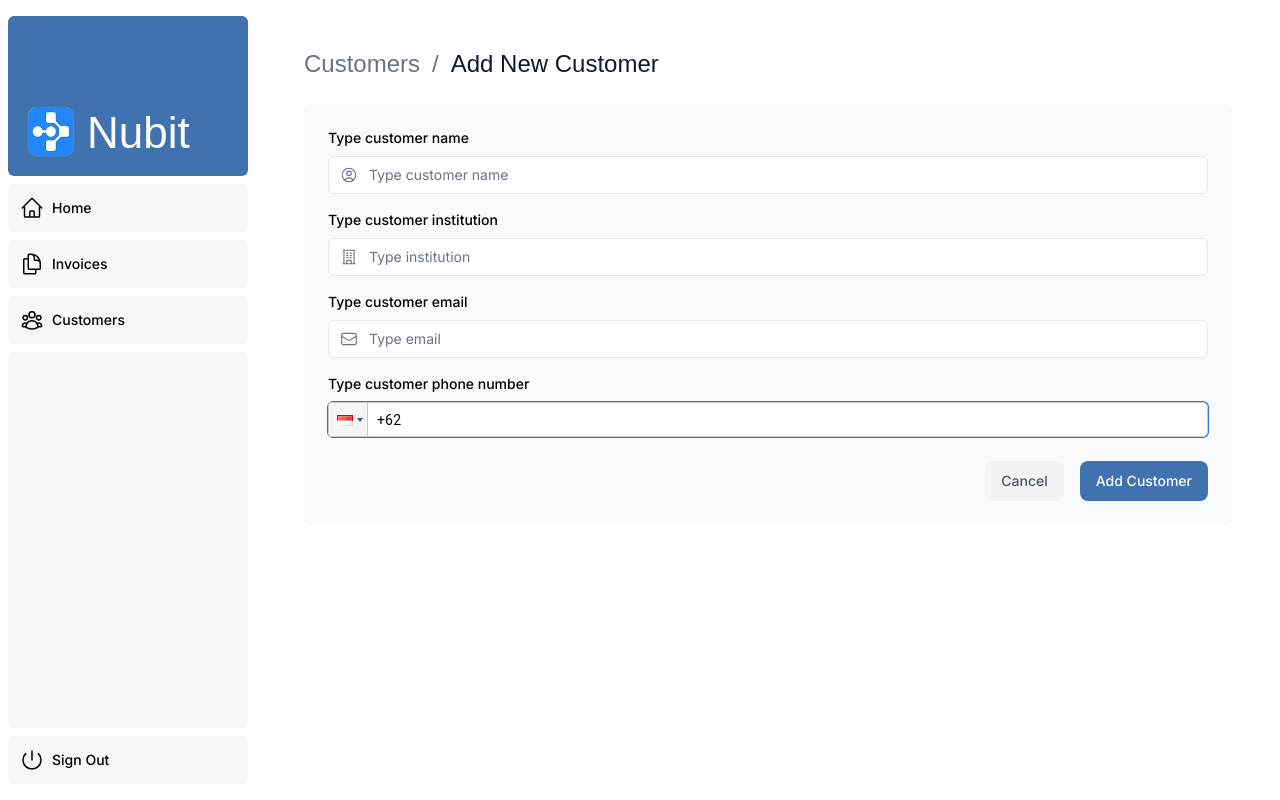
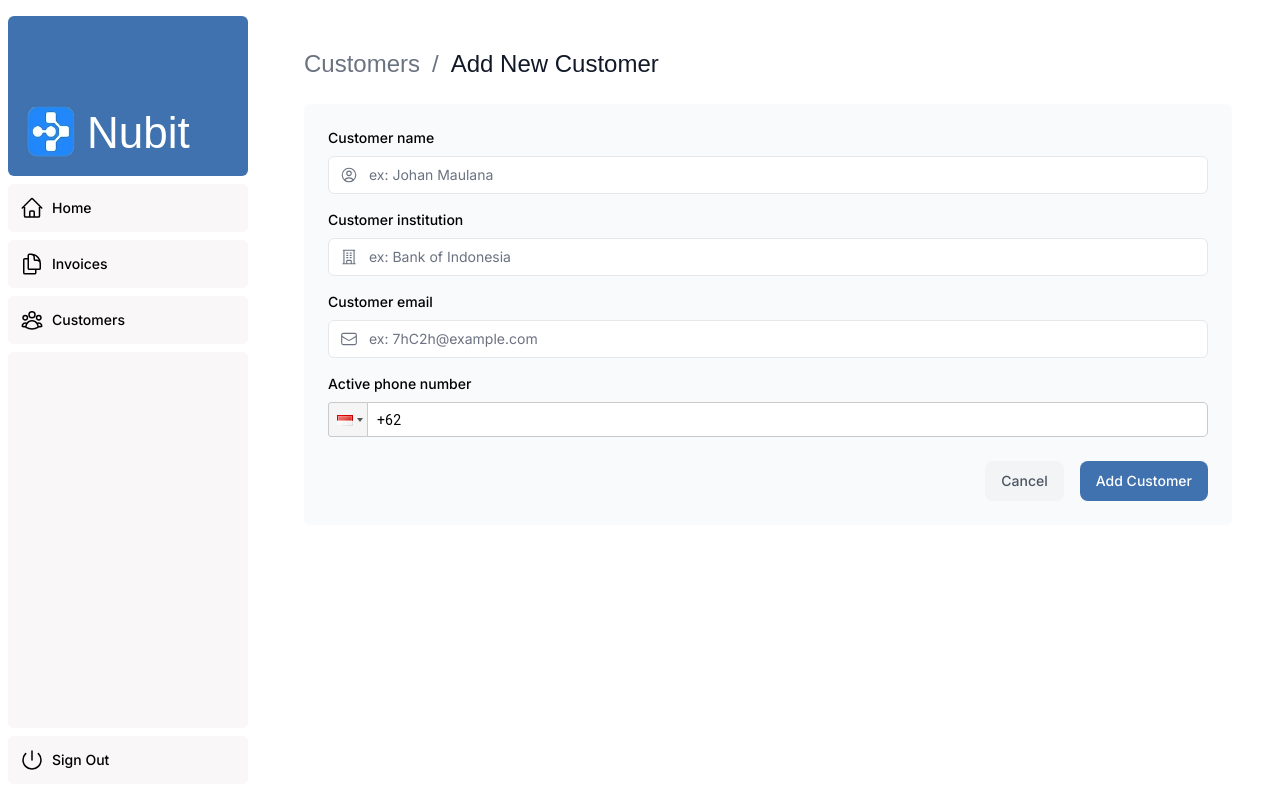
Before and after one commit to luthfibg/nubit, a Next.js app: page /dashboard/customers/new in a window 1280 px wide. Built offline with nearby package versions, Linux system fonts and the light colour scheme; a web font is replaced by a local one.

Commit message:
#19.7 improve label and placeholder

```diff
--- a/app/ui/customers/create-form.tsx
+++ b/app/ui/customers/create-form.tsx
@@ -25,15 +25,15 @@ export default function Form() {
       <div className="rounded-md bg-gray-50 p-4 md:p-6">
         {/* Customer Name */}
         <div className="mb-4">
-          <label htmlFor="customer" className="mb-2 block text-sm font-medium">
-            Type customer name
+          <label htmlFor="name" className="mb-2 block text-sm font-medium">
+            Customer name
           </label>
           <div className="relative">
             <input
               id="name"
               name="name"
               type="text"
-              placeholder="Type customer name"
+              placeholder="ex: Johan Maulana"
               className="peer block w-full rounded-md border border-gray-200 py-2 pl-10 text-sm outline-2 placeholder:text-gray-500"
               aria-describedby="name-error"
             />
@@ -51,8 +51,8 @@ export default function Form() {
 
         {/* Customer Institution */}
         <div className="mb-4">
-          <label htmlFor="amount" className="mb-2 block text-sm font-medium">
-            Type customer institution
+          <label htmlFor="institution" className="mb-2 block text-sm font-medium">
+            Customer institution
           </label>
           <div className="relative mt-2 rounded-md">
             <div className="relative">
@@ -60,7 +60,7 @@ export default function Form() {
                 id="institution"
                 name="institution"
                 type="text"
-                placeholder="Type institution"
+                placeholder="ex: Bank of Indonesia"
                 className="peer block w-full rounded-md border border-gray-200 py-2 pl-10 text-sm outline-2 placeholder:text-gray-500"
                 aria-describedby="institution-error"
               />
@@ -79,8 +79,8 @@ export default function Form() {
 
         {/* Customer Email */}
         <div className="mb-4">
-          <label htmlFor="amount" className="mb-2 block text-sm font-medium">
-            Type customer email
+          <label htmlFor="email" className="mb-2 block text-sm font-medium">
+           Customer email
           </label>
           <div className="relative mt-2 rounded-md">
             <div className="relative">
@@ -88,7 +88,7 @@ export default function Form() {
                 id="email"
                 name="email"
                 type="email"
-                placeholder="Type email"
+                placeholder="ex: 7hC2h@example.com"
                 className="peer block w-full rounded-md border border-gray-200 py-2 pl-10 text-sm outline-2 placeholder:text-gray-500"
                 aria-describedby="email-error"
               />
@@ -108,7 +108,7 @@ export default function Form() {
         {/* Customer Phone */}
         <div className="mb-4">
           <label htmlFor="phone" className="mb-2 block text-sm font-medium">
-            Type customer phone number
+            Active phone number
           </label>
           <div className="relative mt-2 rounded-md">
             <PhoneInput
@@ -116,10 +116,12 @@ export default function Form() {
               value={phone}
               onChange={(phone) => setPhone(phone)}
               masks={{ id: ' ... .... ....' }}
+              placeholder='ex: 821xxxxxxxx'
               inputProps={{
+                id: 'phone',
                 name: 'phone',
                 required: true,
-                autoFocus: true,
+                autoFocus: false,
               }}
               aria-describedby="phone-error"
               inputStyle={{
```
